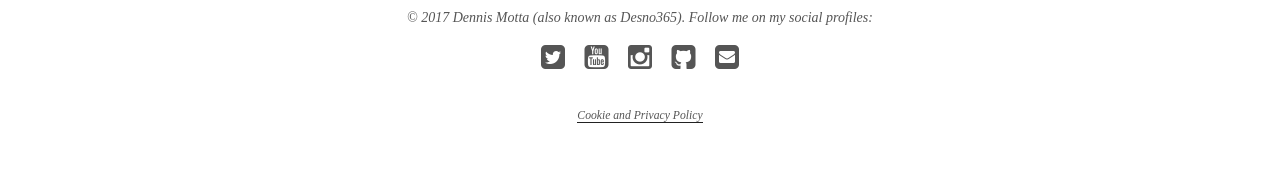
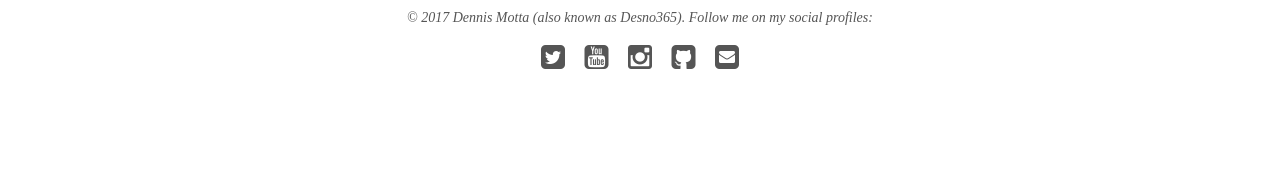
Before and after one commit to Desno365/Desno365.github.io, a Jekyll site: the page built from index.html, in a window 1280 px wide. Shown: the part 1037-1227 px from the top of the page. Built offline with Jekyll 4.4.1, drawn with Linux system fonts in a browser that asks for light colours; nearby versions of some CDN libraries; comment, search, counter and statistics services are not loaded; after the commit the page ends 1206 px from its top, so only the background shows below that.

Commit message:
Restore Cookie consent

```diff
--- /dev/null
+++ b/_includes/cookieconsent.html
@@ -0,0 +1,7 @@
+<!-- Begin Cookie Consent plugin by Silktide - http://silktide.com/cookieconsent -->
+<script type="text/javascript">
+    window.cookieconsent_options = {"message":"This website uses cookies to ensure you get the best experience on our website. By using it you agree to our use of cookies.","dismiss":"Got it!","learnMore":"More info","link":"{{ site.url }}/privacy","theme":"dark-bottom"};
+</script>
+
+<script type="text/javascript" src="//cdnjs.cloudflare.com/ajax/libs/cookieconsent2/1.0.9/cookieconsent.min.js"></script>
+<!-- End Cookie Consent plugin -->
--- a/_includes/footer.html
+++ b/_includes/footer.html
@@ -21,4 +21,3 @@
 	{% if site.owner.weibo %}<a href="https://www.weibo.com/u/{{ site.owner.weibo }}/" title="{{ site.owner.name}} on Weibo" target="_blank"><i class="fa fa-weibo fa-2x"></i></a>{% endif %}
   <!-- <a href="{{ site.url }}/feed.xml" title="Atom/RSS feed"><i class="fa fa-rss-square fa-2x"></i></a> -->
 </div><!-- /.social-icons -->
-<div style="text-align:center;"><small><ins><a href="{{ site.url }}/privacy">Cookie and Privacy Policy</a></ins></small></div>
--- a/_includes/head.html
+++ b/_includes/head.html
@@ -64,6 +64,9 @@
 <!-- Google Analytics -->
 <script type="text/javascript" src="{{ site.url }}/assets/js/analytics.js"></script>
 
+<!-- Cookie consent -->
+{% include cookieconsent.html %}
+
 <!-- Page-level ads by Google -->
 {% if page.no_page_level_ads != true %}
 	{% include ad-page-level-ads.html %}
```
